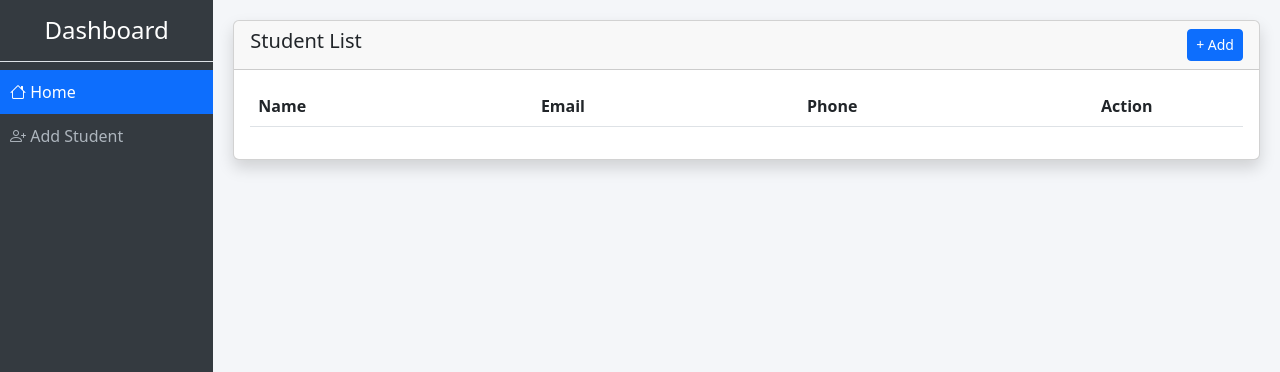
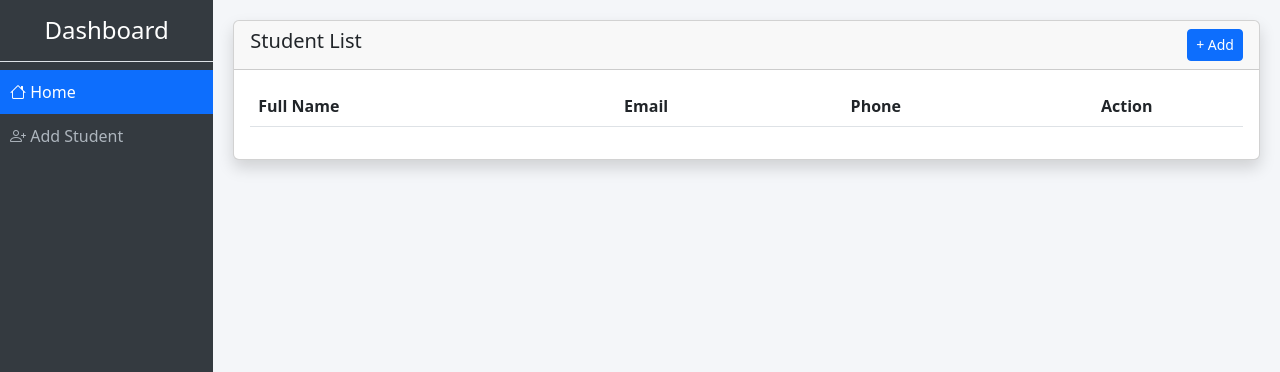
Before and after one commit to mukesh0312-cyber/PythonCrudProject, a Django app: page / in a window 1280 px wide. Shown: the part 48-420 px from the top of the page. Run offline with Django 5.2, Linux system fonts and the light colour scheme; the visitor is signed in with stand-in values (Sample User, id 1); data that the repository does not hold is empty; some libraries are stand-ins or nearby versions.

Commit message:
Updated Dashboard UI

```diff
--- a/app/templates/dashboard/index.html
+++ b/app/templates/dashboard/index.html
@@ -11,7 +11,7 @@
         <table class="table table-striped">
             <thead>
                 <tr>
-                    <th>Name</th>
+                    <th>Full Name</th>
                     <th>Email</th>
                     <th>Phone</th>
                     <th width="150">Action</th>
```
